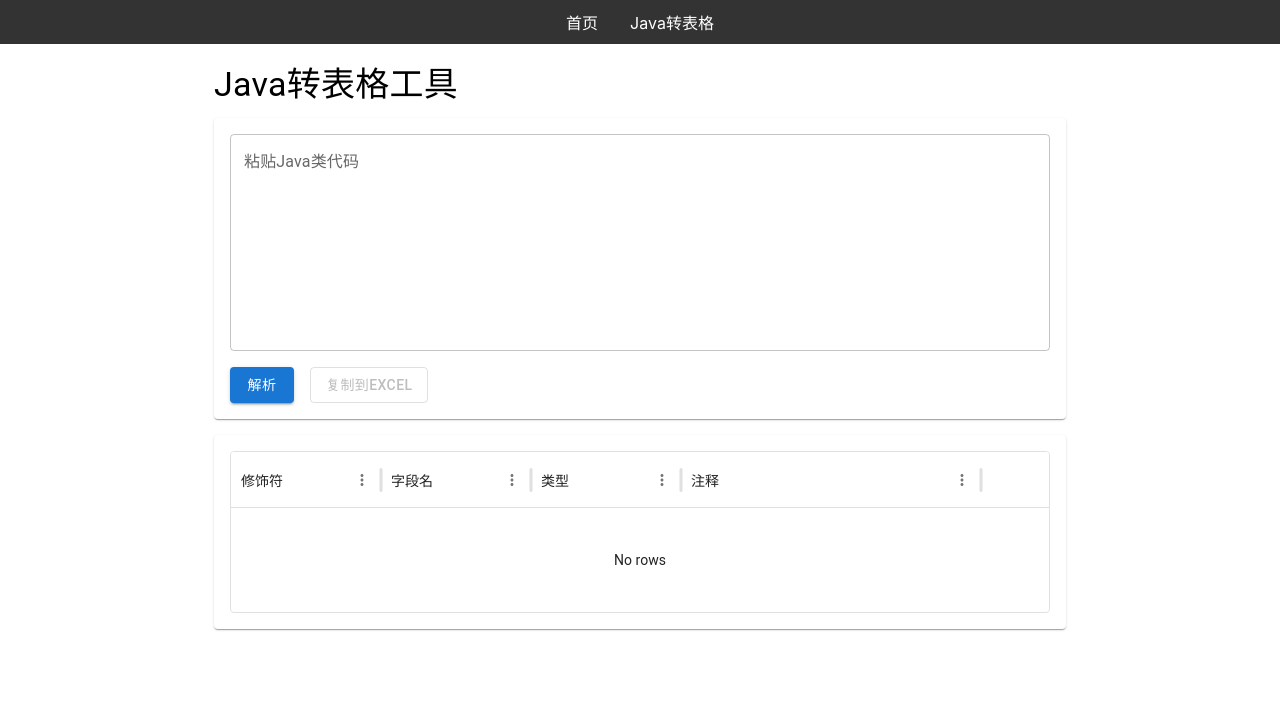
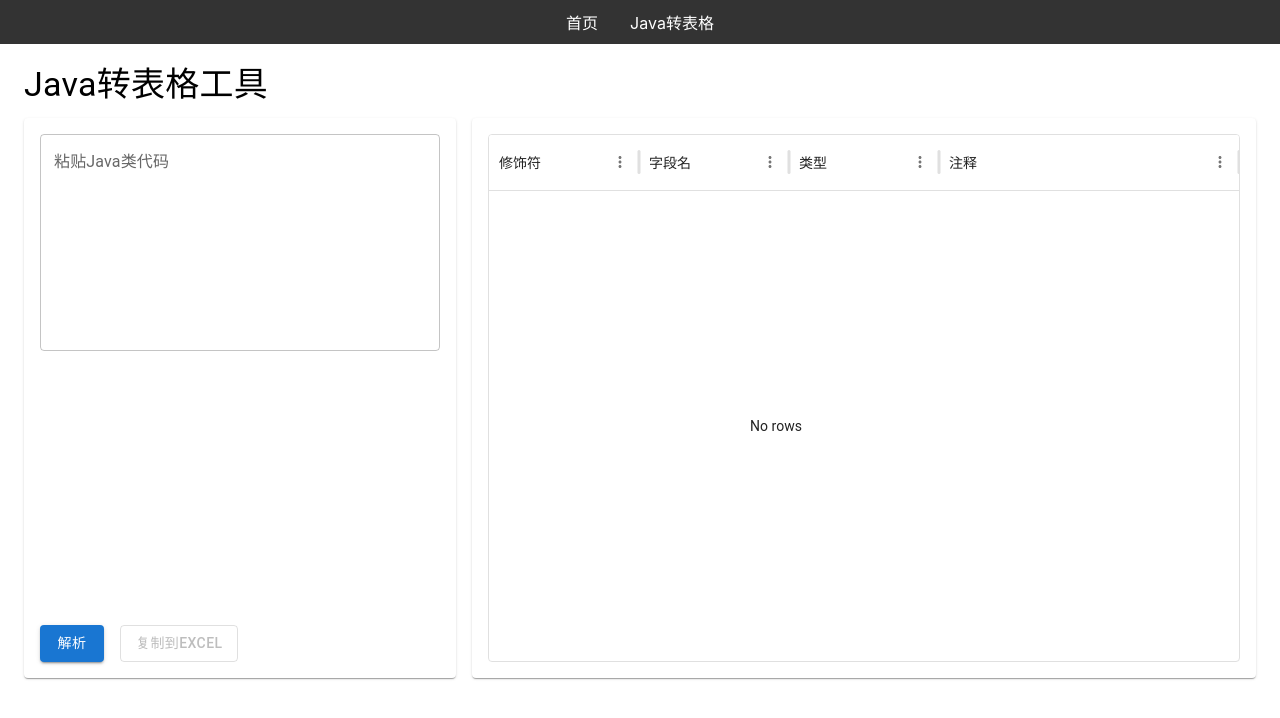
Before and after one commit to JonasGao/code-to-table, a React (Create React App) app: page /java-to-table in a window 1280 px wide. Shown: the top 718 px of the page. Built offline with nearby package versions, Linux system fonts and the light colour scheme.

Commit message:
use left and right layout for JavaToTable

```diff
--- a/src/JavaToTable.tsx
+++ b/src/JavaToTable.tsx
@@ -146,42 +146,36 @@ const JavaToTable: React.FC = () => {
   };
 
   return (
-    <Container maxWidth="md" sx={{ mt: 8 }}>
-      <Typography variant="h4" gutterBottom>
-        Java转表格工具
-      </Typography>
-      <Paper sx={{ p: 2, mb: 2 }}>
+    <Container maxWidth="xl" sx={{ mt: 8 }}>
+      <Typography variant="h4" gutterBottom>Java转表格工具</Typography>
+      <Box sx={{ display: 'flex', gap: 2, height: '70vh' }}>
+        <Paper sx={{ flex: 1, p: 2, display: 'flex', flexDirection: 'column' }}>
           <TextField
             label="粘贴Java类代码"
             multiline
             minRows={8}
             fullWidth
             value={javaCode}
-          onChange={(e) => setJavaCode(e.target.value)}
+            onChange={e => setJavaCode(e.target.value)}
             variant="outlined"
+            sx={{ flex: 1, mb: 2 }}
           />
-        <Box sx={{ mt: 2, display: "flex", gap: 2 }}>
-          <Button variant="contained" onClick={handleParse}>
-            解析
-          </Button>
-          <Button
-            variant="outlined"
-            onClick={handleCopyToExcel}
-            disabled={rows.length === 0}
-          >
-            复制到Excel
-          </Button>
+          <Box sx={{ display: 'flex', gap: 2 }}>
+            <Button variant="contained" onClick={handleParse}>解析</Button>
+            <Button variant="outlined" onClick={handleCopyToExcel} disabled={rows.length === 0}>复制到Excel</Button>
           </Box>
         </Paper>
-      <Paper sx={{ p: 2 }}>
+        <Paper sx={{ flex: 1, p: 2, display: 'flex', flexDirection: 'column' }}>
           <DataGrid
             rows={rows}
             columns={columns}
-          autoHeight
+            autoHeight={false}
+            sx={{ flex: 1 }}
             hideFooter
             disableRowSelectionOnClick
           />
         </Paper>
+      </Box>
     </Container>
   );
 };
```
Lines whose indentation alone changed are shown as unchanged.
